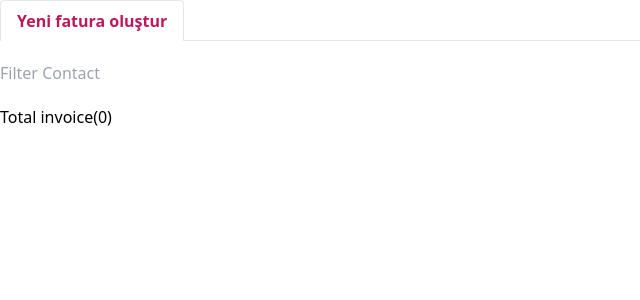
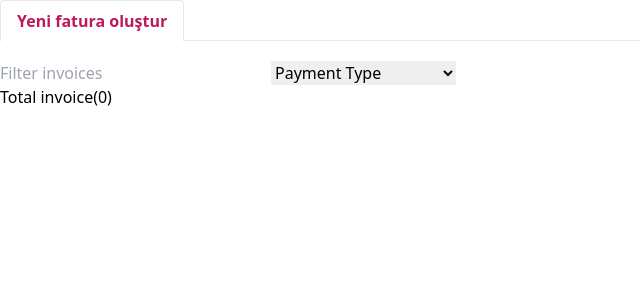
Before and after one commit to sevvalsaygat/invoicing-app, a React (Create React App) app: page /list in a window 1280 px wide. Shown: the top 300 px of the page, without its empty margins (0-640 px from the left). Built offline with nearby package versions, Linux system fonts and the light colour scheme.

Commit message:
Filter invoices

```diff
--- a/package.json
+++ b/package.json
@@ -3,6 +3,7 @@
   "version": "0.1.0",
   "private": true,
   "dependencies": {
+    "@inovua/reactdatagrid-community": "^4.21.0",
     "@testing-library/jest-dom": "^5.16.4",
     "@testing-library/react": "^13.3.0",
     "@testing-library/user-event": "^13.5.0",
--- a/src/components/List/index.js
+++ b/src/components/List/index.js
@@ -13,6 +13,8 @@ function Index({ invoices }) {
     );
   });
 
+  const[selectText, setSelectText] = useState("")
+
   return (
     <div>
       <div className="flex border-b">
@@ -25,27 +27,33 @@ function Index({ invoices }) {
       <div>
 
         <input
-          className='mt-5'
-          placeholder='Filter Contact'
+          className='mt-5 mr-10'
+          placeholder='Filter invoices'
           value={filterText}
           onChange={(e) => setFilterText(e.target.value)}
         />
 
-        <ul className='list mt-5'>
+        <select onChange={(e) => setSelectText(e.target.value)}>
+          <option value="">Payment Type</option>
+          <option value="">Ödenmiş Faturalar</option>
+          <option value="">Ödenmemiş Faturalar</option>
+        </select>
+
+        <ul className='list'>
           {
             filtered.map((invoice, i) => (
               <li key={i}>
+                <span>{invoice.items.service}</span>
+                <span>{invoice.items.quantity}</span>
                 <span>{invoice.title}</span>
                 <span>{invoice.description}</span>
                 <span>{invoice.receiver_email}</span>
-                <span>{invoice.payment_type}</span>
+                <span>{invoice.credit_card}</span>
                 <span>{invoice.payment_date}</span>
-                <span>{invoice.payment_due_date}</span>
               </li>
             ))}
         </ul>
-
-        <p className='mt-5'>Total invoice({filtered.length})</p>
+        <p>Total invoice({filtered.length})</p>
       </div>
     </div>
   )
```
Also changed, not shown: 1 other file (tests, documents, lock files or other folders).
